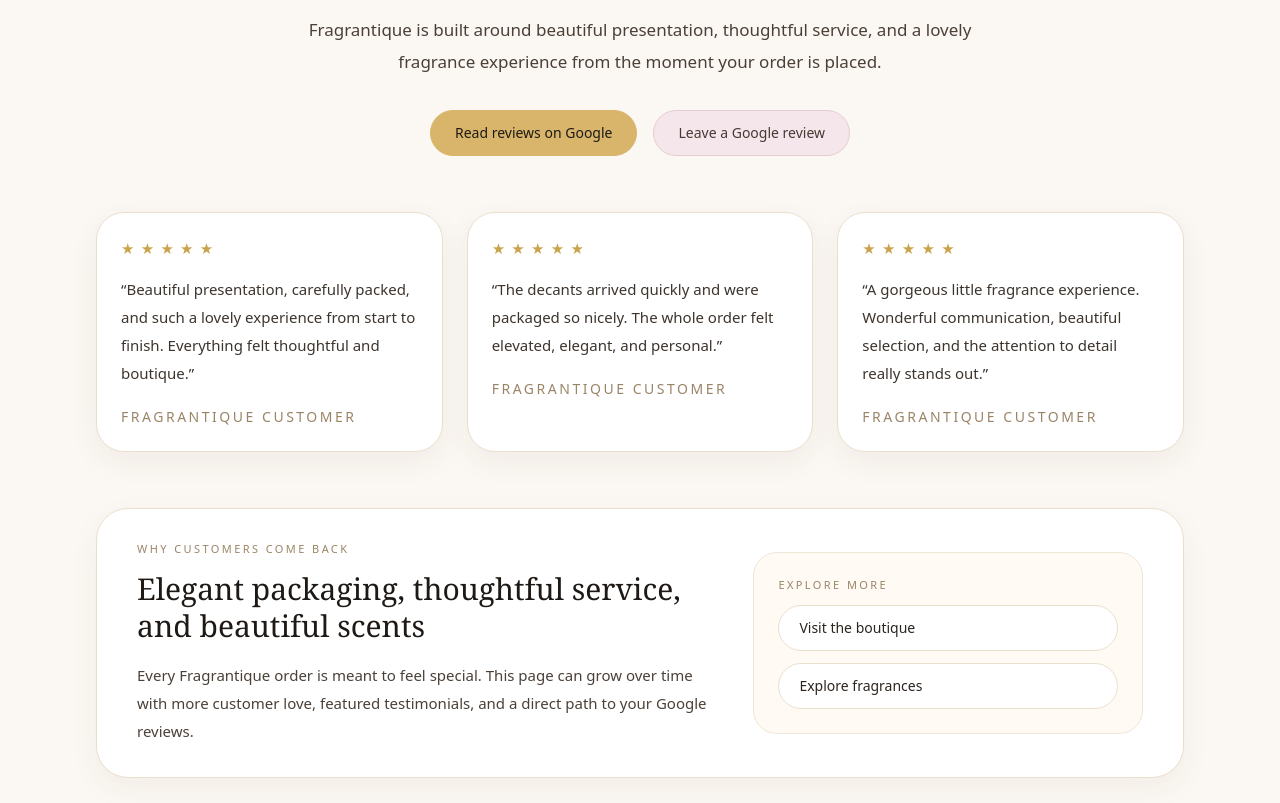
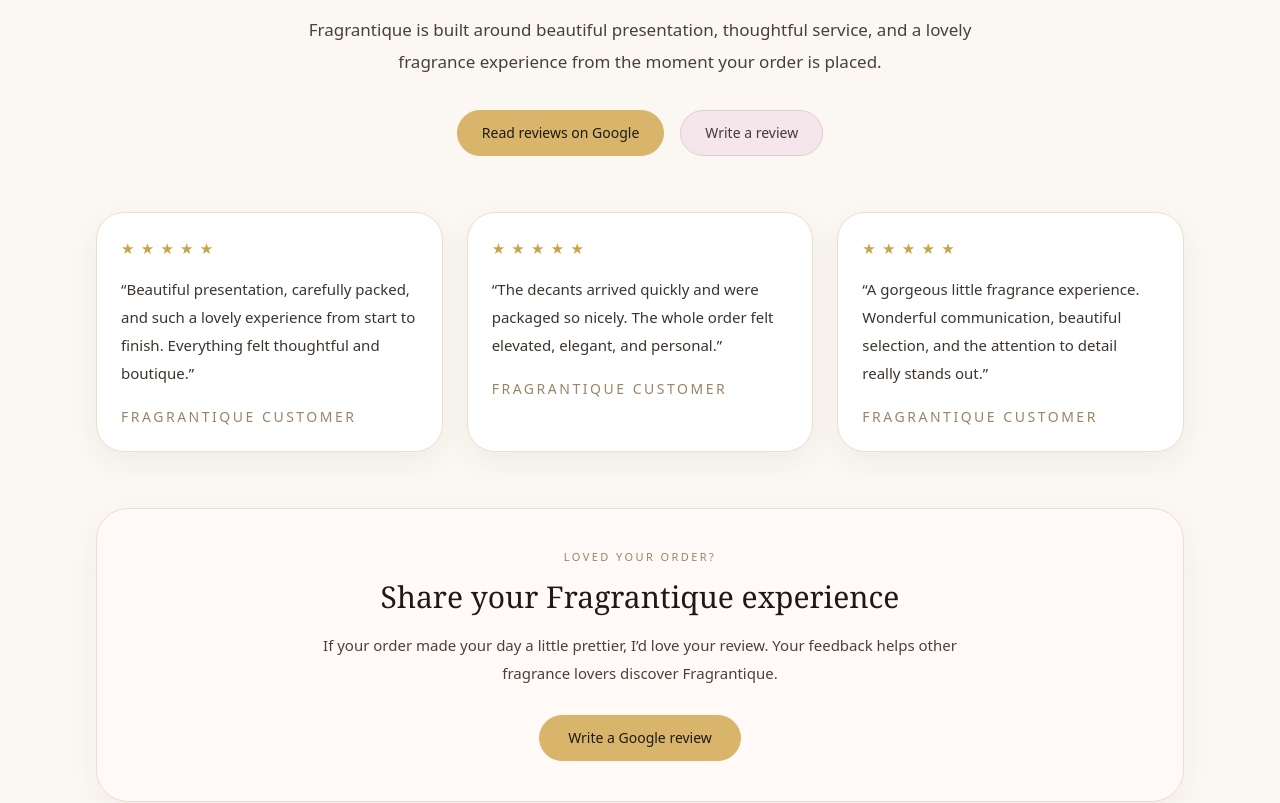
Before and after one commit to stephanieshelbig/fragrantique, a Next.js app: page /reviews in a window 1280 px wide. Shown: the part 486-1289 px from the top of the page. Built offline with nearby package versions, Linux system fonts and the light colour scheme; no server answers.

Commit message:
Update Reviews page.jsx

```diff
--- a/app/reviews/page.jsx
+++ b/app/reviews/page.jsx
@@ -4,8 +4,10 @@ const GOOGLE_REVIEWS_URL =
   process.env.NEXT_PUBLIC_GOOGLE_REVIEWS_URL ||
   'https://share.google/amP8gfM9LruQRZxfM';
 
-// Optional: replace these with real review text later.
-// For now they act as elegant featured testimonials on the page.
+const GOOGLE_WRITE_REVIEW_URL =
+  process.env.NEXT_PUBLIC_GOOGLE_WRITE_REVIEW_URL ||
+  GOOGLE_REVIEWS_URL;
+
 const featuredReviews = [
   {
     id: 1,
@@ -91,12 +93,12 @@ export default function ReviewsPage() {
             </a>
 
             <a
-              href={GOOGLE_REVIEWS_URL}
+              href={GOOGLE_WRITE_REVIEW_URL}
               target="_blank"
               rel="noreferrer"
               className="inline-flex items-center justify-center rounded-full border border-[#e7cbd3] bg-[#f5e6eb] px-6 py-3 text-sm font-medium text-[#473934] transition hover:bg-[#f0dde4]"
             >
-              Leave a Google review
+              Write a review
             </a>
           </div>
         </div>
@@ -105,6 +107,34 @@ export default function ReviewsPage() {
           {featuredReviews.map((review) => (
             <ReviewCard key={review.id} review={review} />
           ))}
+        </div>
+
+        <div className="mt-14 rounded-[32px] border border-[#eadfce] bg-[#fffaf7] px-7 py-10 text-center shadow-[0_10px_30px_rgba(73,54,30,0.05)] md:px-10">
+          <div className="mx-auto max-w-2xl">
+            <div className="text-[11px] uppercase tracking-[0.22em] text-[#9a8467]">
+              Loved your order?
+            </div>
+
+            <h2 className="mt-3 font-serif text-3xl leading-tight text-[#1f1915]">
+              Share your Fragrantique experience
+            </h2>
+
+            <p className="mt-4 text-[15px] leading-7 text-[#4b4038]">
+              If your order made your day a little prettier, I’d love your review.
+              Your feedback helps other fragrance lovers discover Fragrantique.
+            </p>
+
+            <div className="mt-7">
+              <a
+                href={GOOGLE_WRITE_REVIEW_URL}
+                target="_blank"
+                rel="noreferrer"
+                className="inline-flex items-center justify-center rounded-full border border-[#d8b56a] bg-[#d8b56a] px-7 py-3 text-sm font-medium text-[#1e1a16] transition hover:brightness-95"
+              >
+                Write a Google review
+              </a>
+            </div>
+          </div>
         </div>
 
         <div className="mt-14 rounded-[32px] border border-[#eadfce] bg-white px-7 py-8 shadow-[0_10px_30px_rgba(73,54,30,0.05)] md:px-10">
@@ -135,7 +165,7 @@ export default function ReviewsPage() {
                   Visit the boutique
                 </Link>
                 <Link
-                  href="/notes"
+                  href="/explore"
                   className="block rounded-full border border-[#eadfce] bg-white px-5 py-3 text-sm text-[#2c241f] transition hover:bg-[#fcfaf7]"
                 >
                   Explore fragrances
```
